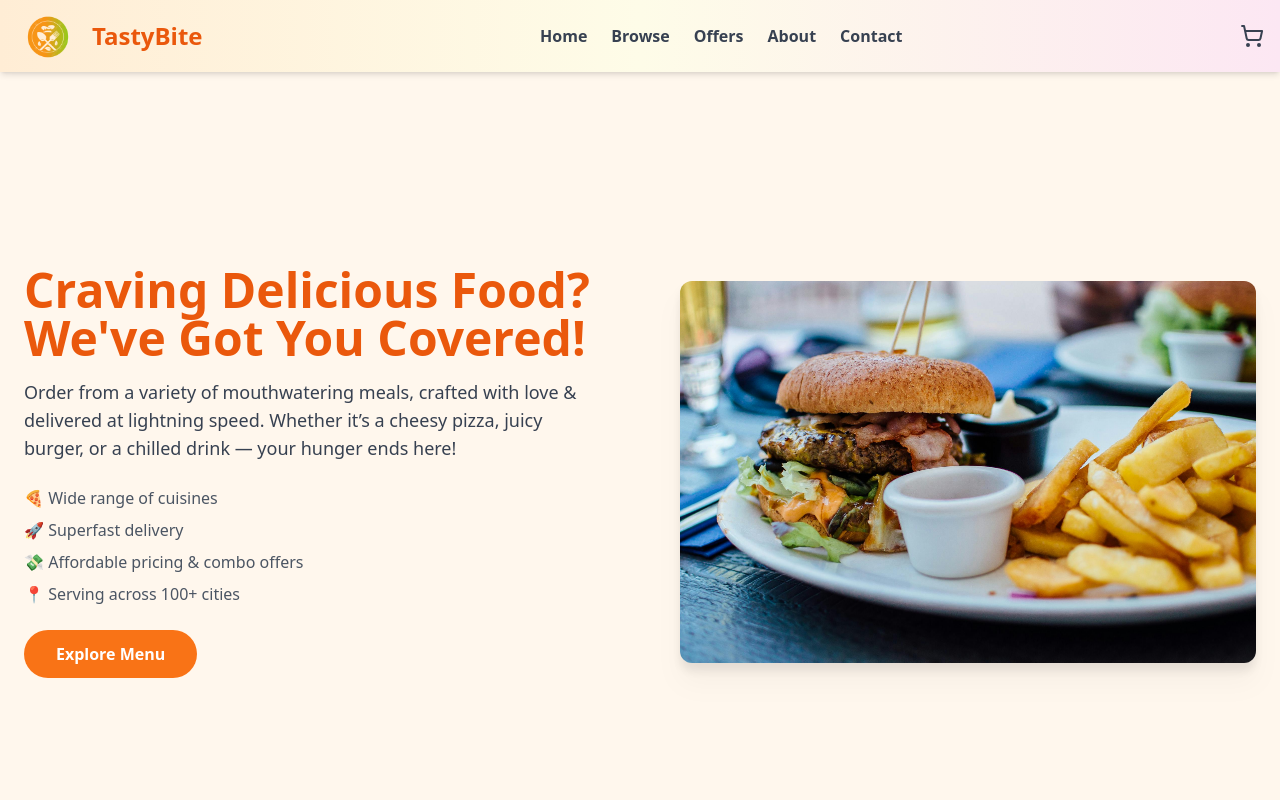
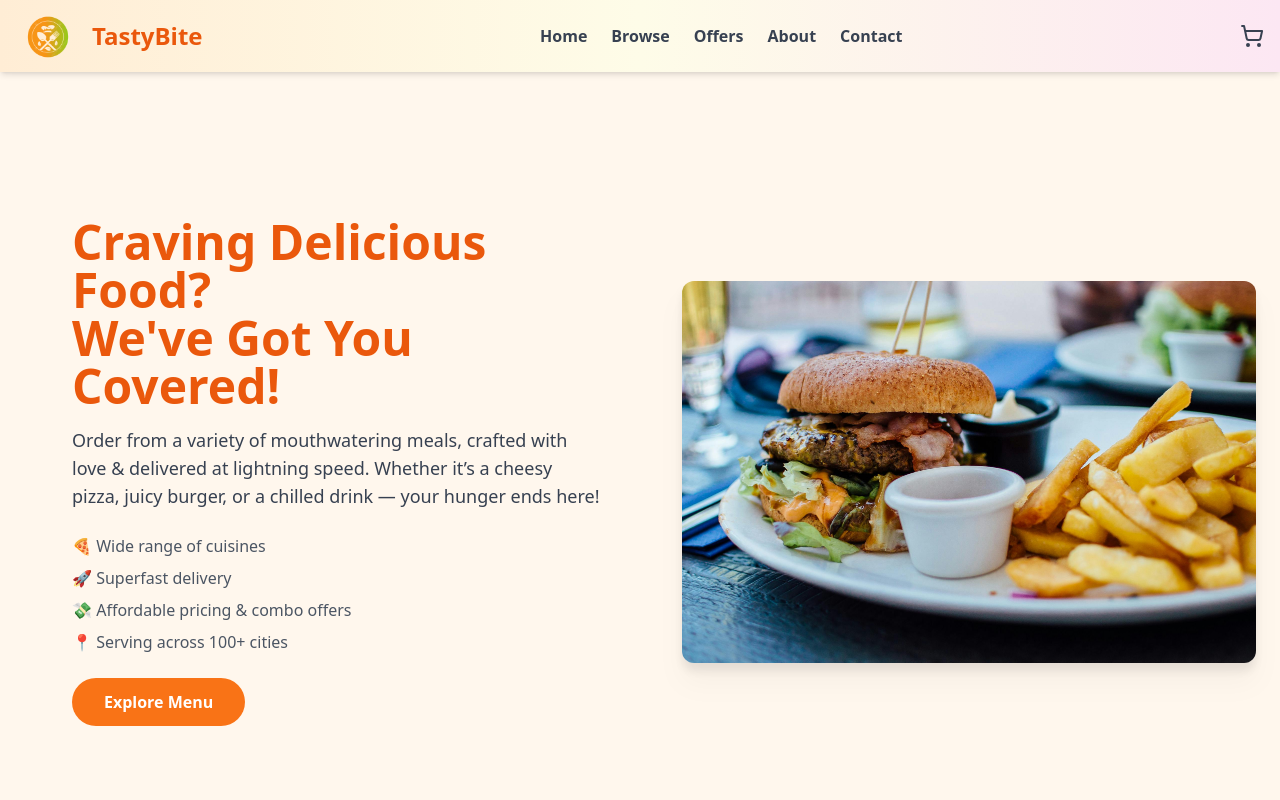
Before and after one commit to nirbhay9105/tastybite-food-app, a React (Vite) app: page / in a window 1280 px wide. Shown: the top 800 px of the page. Built offline with nearby package versions, Linux system fonts and the light colour scheme.

Commit message:
Update Hero.jsx

```diff
--- a/src/components/Hero.jsx
+++ b/src/components/Hero.jsx
@@ -6,7 +6,7 @@ const Hero = () => {
       <div className="container mx-auto px-6 flex flex-col-reverse md:flex-row items-center justify-between gap-20">
 
 {/* Left Content */}
-        <div className="md:w-1/2 text-center md:text-left">
+<div className="md:w-1/2 text-center md:text-left pl-4 md:pl-12">
   <h1 className="text-4xl md:text-5xl font-extrabold text-orange-600 mb-4 leading-tight">
     Craving Delicious Food?<br /> We've Got You Covered!
   </h1>
```
Lines whose indentation alone changed are shown as unchanged.
